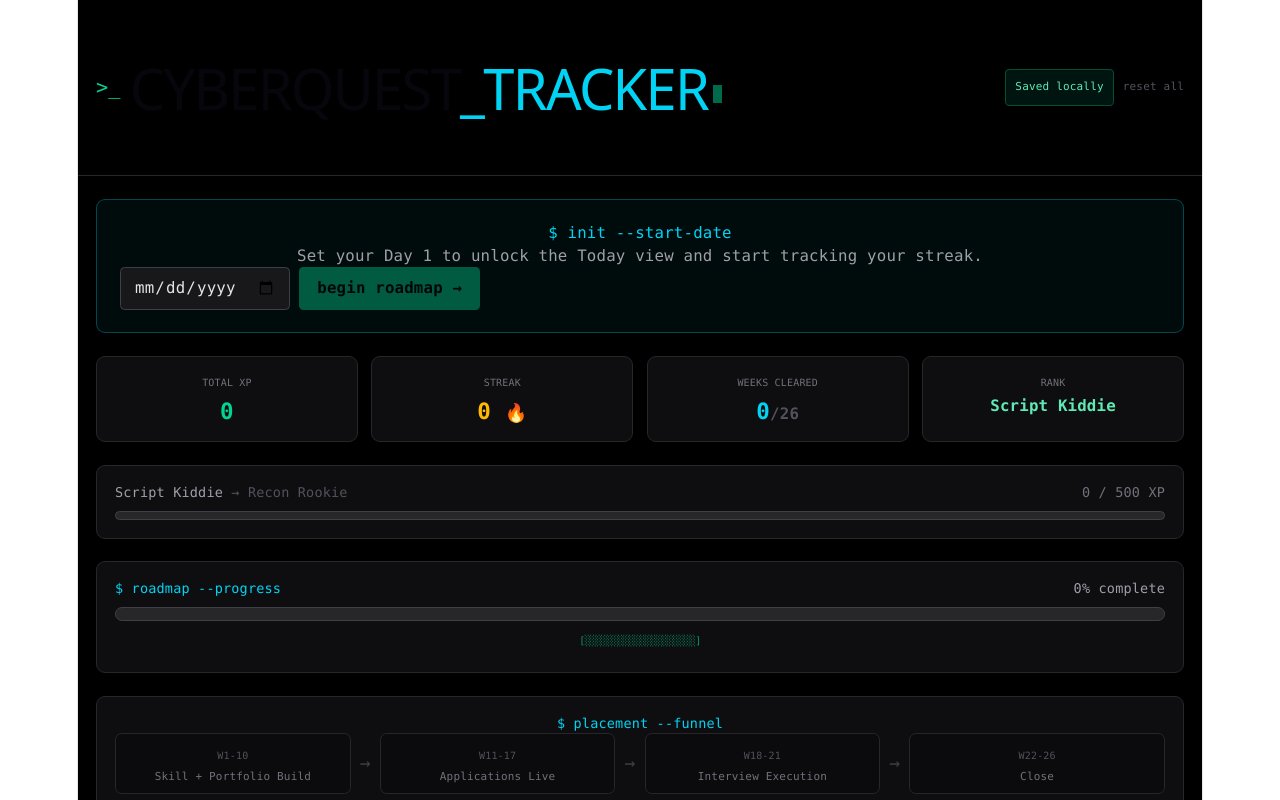
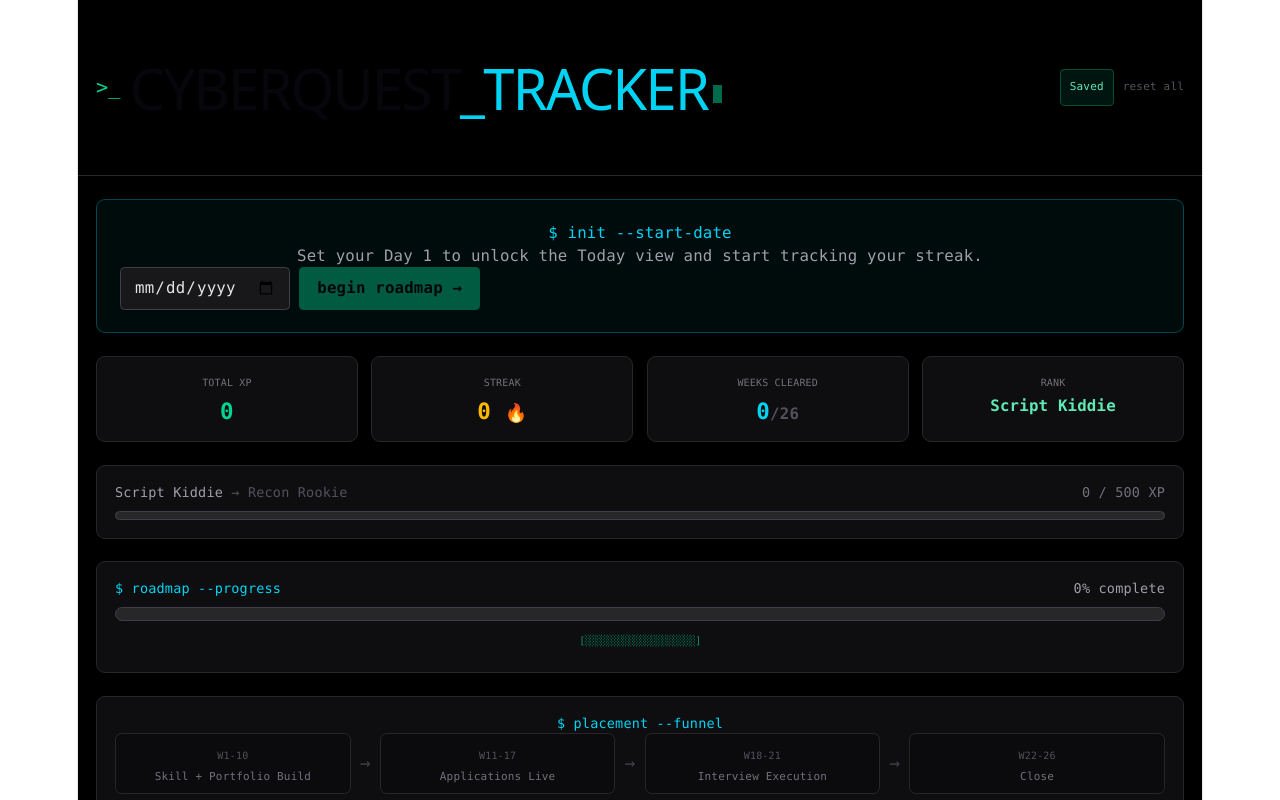
Before and after one commit to Sandeepsinghrathore007/RoadmapTracker, a React (Vite) app: page / in a window 1280 px wide. Shown: the top 800 px of the page. Built offline with nearby package versions, Linux system fonts and the light colour scheme.

Commit message:
typo fixed

```diff
--- a/src/App.jsx
+++ b/src/App.jsx
@@ -1314,7 +1314,7 @@ export default function App() {
                 ? "Saving..."
                 : saveStatus === "error"
                   ? "Save failed"
-                  : "Saved locally"}
+                  : "Saved"}
             </span>
             <button
               onClick={() => setConfirmModal({ type: "all" })}
```
